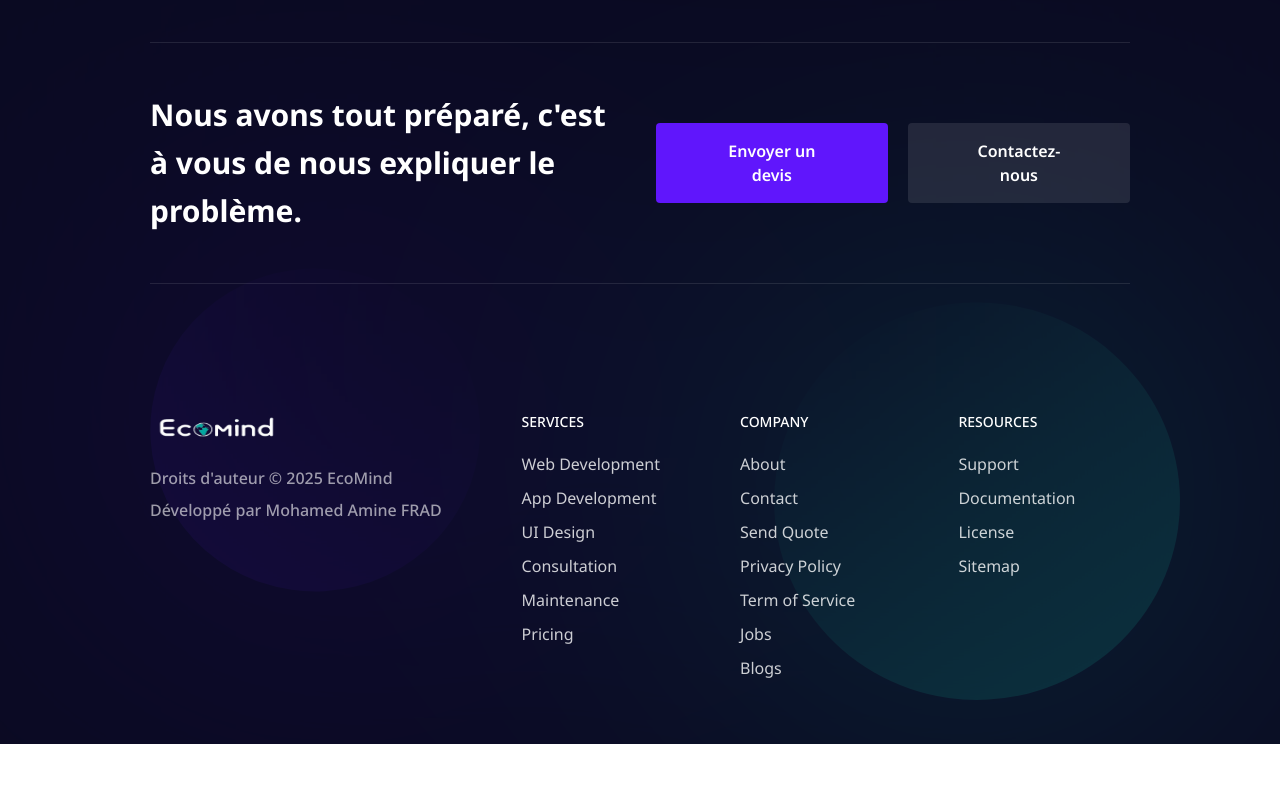
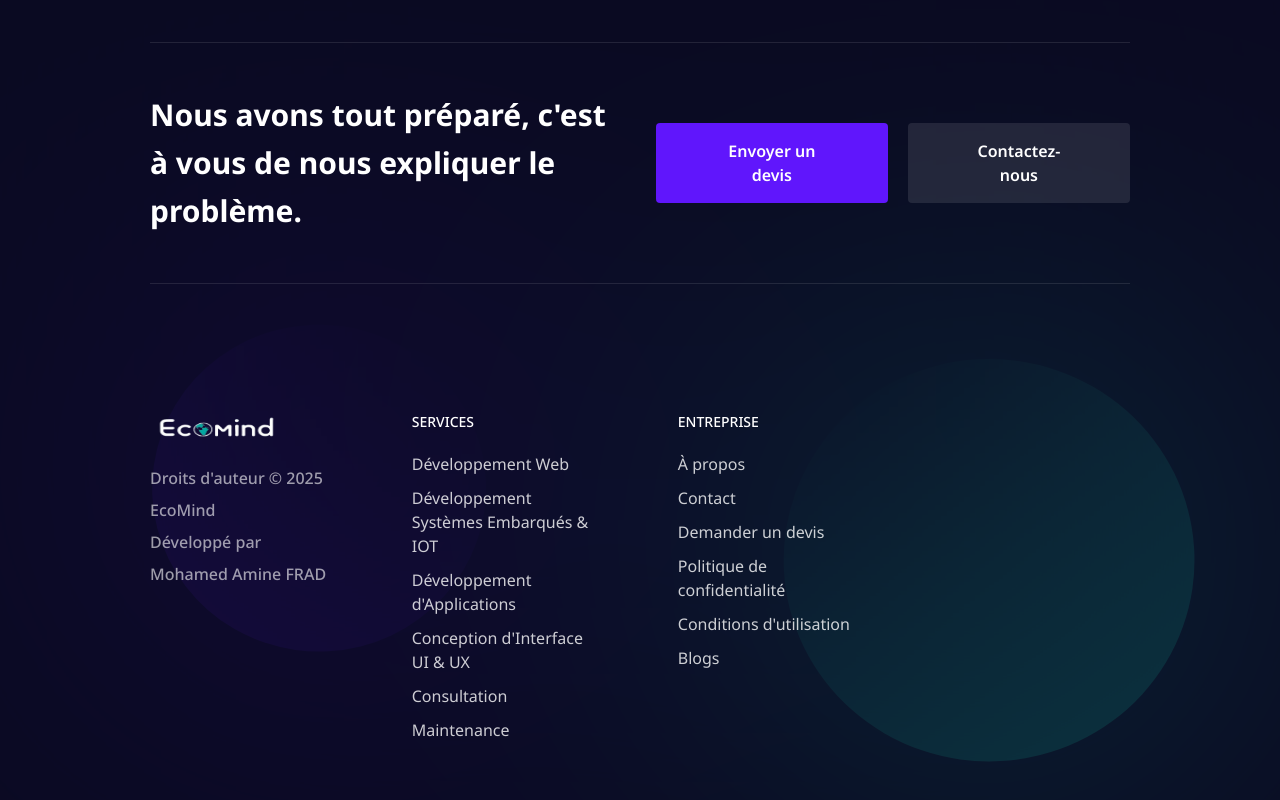
Before and after one commit to aminexfrad/EcoMind, a Next.js app: page / in a window 1280 px wide. Shown: the part 4300-5100 px from the top of the page. Before the commit the page ends 5044 px from the top, so only its background shows below. Built offline with nearby package versions, Linux system fonts and the light colour scheme.

Commit message:
delete RESSOURCES

```diff
--- a/components/organisms/Footer/index.tsx
+++ b/components/organisms/Footer/index.tsx
@@ -26,38 +26,32 @@ const Footer = () => {
               <Text value="SERVICES" textStyle="FooterLinkGroupTitle" />
               <div className="space-y-[10px]">
                 <NavLink
-                  value="Web Development"
+                  value="Développement Web"
+                  href="/service/detail"
+                />
+                   <NavLink
+                  value="Développement Systèmes Embarqués & IOT"
                   href="/service/detail"
                 />
                 <NavLink
-                  value="App Development"
+                  value="Développement d'Applications"
                   href="/service/detail"
                 />
-                <NavLink value="UI Design" href="/service/detail" />
+
+                <NavLink value="Conception d'Interface UI & UX " href="/service/detail" />
                 <NavLink value="Consultation" href="/service/detail" />
                 <NavLink value="Maintenance" href="/service/detail" />
-                <NavLink value="Pricing" href="/pricing" />
               </div>
             </div>
             <div className="space-y-5">
-              <Text value="COMPANY" textStyle="FooterLinkGroupTitle" />
+              <Text value="ENTREPRISE" textStyle="FooterLinkGroupTitle" />
               <div className="space-y-[10px]">
-                <NavLink value="About" href="/about" />
+                <NavLink value="À propos" href="/about" />
                 <NavLink value="Contact" href="/contact" />
-                <NavLink value="Send Quote" href="/quote" />
-                <NavLink value="Privacy Policy" href="/privacy-policy" />
-                <NavLink value="Term of Service" href="/term-of-service" />
-                <NavLink value="Jobs" href="/jobs" />
+                <NavLink value="Demander un devis" href="/quote" />
+                <NavLink value="Politique de confidentialité" href="/privacy-policy" />
+                <NavLink value="Conditions d'utilisation" href="/term-of-service" />
                 <NavLink value="Blogs" href="/blog" />
-              </div>
-            </div>
-            <div className="space-y-5">
-              <Text value="RESOURCES" textStyle="FooterLinkGroupTitle" />
-              <div className="space-y-[10px]">
-                <NavLink value="Support" href="/support" />
-                <NavLink value="Documentation" href="/documentation" />
-                <NavLink value="License" href="/license" />
-                <NavLink value="Sitemap" href="/sitemap" />
               </div>
             </div>
           </div>
```
